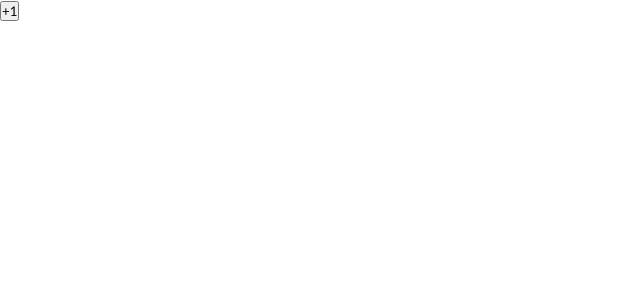
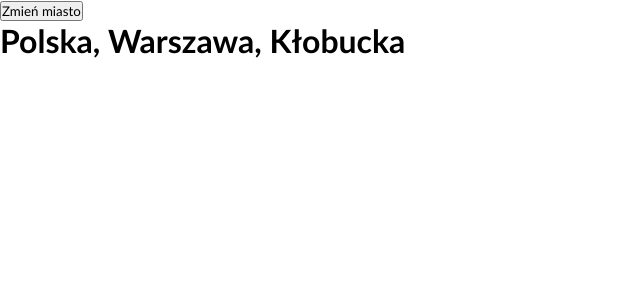
Before and after one commit to majcherrr87/MegaK_Frontowcy_React, a React (Vite) app: page / in a window 1280 px wide. Shown: the top 300 px of the page, without its empty margins (0-640 px from the left). Built offline with nearby package versions, Linux system fonts and the light colour scheme.

Commit message:
home work with adress and numberGenerator

```diff
--- a/src/App.tsx
+++ b/src/App.tsx
@@ -1,9 +1,15 @@
+import { Adress } from "./Zadanie4/Adress";
 import { Exercise1 } from "./Zadanie4/Exercise1";
+import { Exercise2 } from "./Zadanie4/Exercise2";
+import { RandomNumberGenerator } from "./Zadanie4/RandomNumberGenerator";
 
 export const App = () => {
   return (
     <>
-      <Exercise1 />
+      {/* <Exercise1 /> */}
+      {/* <Exercise2 /> */}
+      {/* <RandomNumberGenerator /> */}
+      <Adress />
     </>
   );
 };
--- /dev/null
+++ b/src/Zadanie4/Adress.tsx
@@ -0,0 +1,40 @@
+import { useState } from "react";
+
+type InitialAdress = {
+  country: string;
+  city: string;
+  street: string;
+};
+
+export const Adress = () => {
+  const initialAdress: InitialAdress = {
+    country: "Polska",
+    city: "Warszawa",
+    street: "Kłobucka",
+  };
+  const citys: string[] = [
+    "Kraków",
+    "Hrubieszów",
+    "Gdańsk",
+    "Sopot",
+    "Zakopane",
+  ];
+  const [adress, setAdress] = useState<InitialAdress>(initialAdress);
+
+  const changeCity = () => {
+    const randomIndexCity = Math.round(Math.random() * (citys.length - 1));
+    setAdress((prevAdress) => ({
+      ...prevAdress,
+      city: citys[randomIndexCity],
+    }));
+  };
+
+  return (
+    <>
+      <button onClick={changeCity}>Zmień miasto</button>
+      <h1>
+        {adress.country}, {adress.city}, {adress.street}
+      </h1>
+    </>
+  );
+};
--- a/src/Zadanie4/Exercise2.tsx
+++ b/src/Zadanie4/Exercise2.tsx
@@ -15,9 +15,9 @@ export const Exercise2 = () => {
   const addBox = () => {
     const x = Math.round(Math.random() * 1000);
     const y = Math.round(Math.random() * 1000);
-    const size = Math.round(Math.random() * 100);
+    const size = Math.round(Math.random() * 500);
     const rotation = Math.round(Math.random() * 360);
-    const borderRadius = Math.round(Math.random() * 100);
+    const borderRadius = Math.round(Math.random() * 50);
     const r = Math.round(Math.random() * 255);
     const g = Math.round(Math.random() * 255);
     const b = Math.round(Math.random() * 255);
@@ -30,6 +30,8 @@ export const Exercise2 = () => {
       borderRadius,
       color: `rgb(${r},${g},${b})`,
     };
+
+    setBoxes((prevBoxes) => [...prevBoxes, newBox]);
   };
 
   return (
--- /dev/null
+++ b/src/Zadanie4/RandomNumberGenerator.tsx
@@ -0,0 +1,20 @@
+import { useState } from "react";
+
+export const RandomNumberGenerator = () => {
+  const [numTab, setNumTab] = useState<number[]>([]);
+
+  const numbersGenerator = () => {
+    const randomNumber = Math.round(Math.random() * 100);
+    setNumTab((prevTabNum) => [...prevTabNum, randomNumber]);
+  };
+  return (
+    <>
+      <button onClick={numbersGenerator}>Losuj</button>
+      <ul>
+        {numTab.map((num, index) => (
+          <li key={index}>{num}</li>
+        ))}
+      </ul>
+    </>
+  );
+};
```
